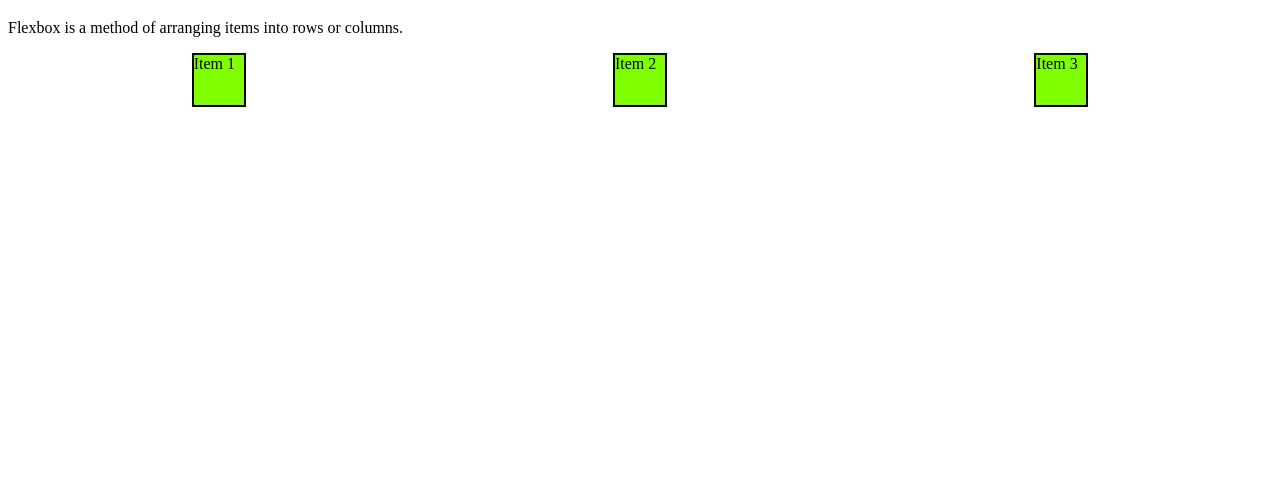
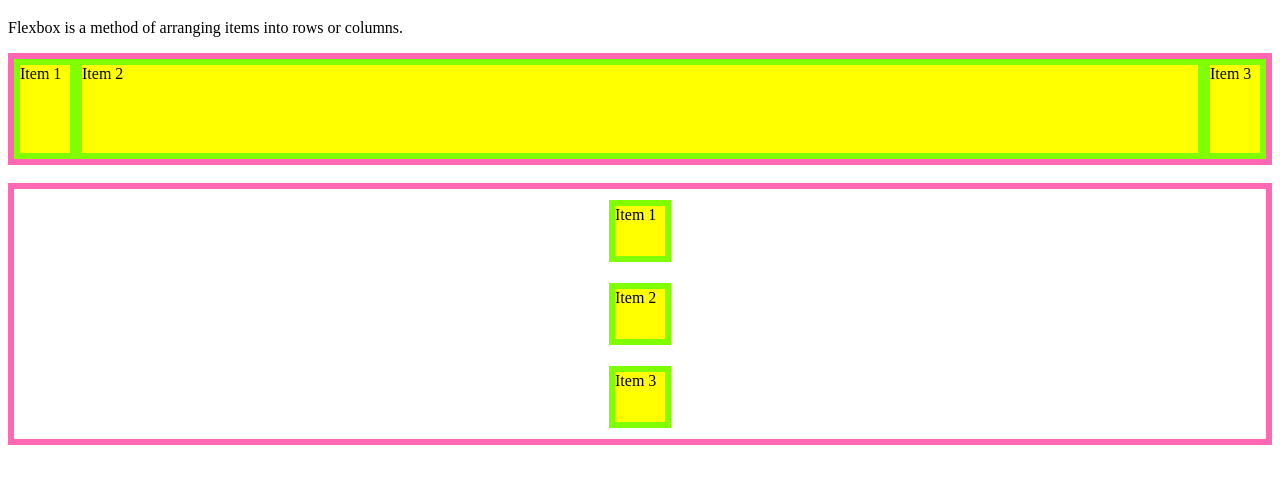
Before and after one commit to zainac2028/CS1-Unit-2-Notes-Flex, a plain HTML site: page index.html in a window 1280 px wide. Shown: the part 61-544 px from the top of the page. Drawn offline with Linux system fonts and the light colour scheme.

Commit message:
column flex containers

```diff
--- a/index.html
+++ b/index.html
@@ -14,6 +14,14 @@
 
   <div class="flex-container">
     <div class="flex-item">Item 1</div>
+    <div class="flex-item" id="special">Item 2</div>
+    <div class="flex-item">Item 3</div>
+  </div>
+
+<br>
+
+  <div class="flex-container-col">
+    <div class="flex-item">Item 1</div>
     <div class="flex-item">Item 2</div>
     <div class="flex-item">Item 3</div>
   </div>
--- a/style.css
+++ b/style.css
@@ -1,8 +1,8 @@
 .flex-item{
-    width: 50px;
-    height: 50px;
-    background: chartreuse;
-    border: 2px solid black;
+    min-width: 50px;
+    min-height: 50px;
+    background: yellow;
+    border: 6px solid chartreuse;
 }
 
 /* Turn the OUTER div into a FLEXIBLE BOX which can control the LAYOUT of its INNER items */
@@ -10,4 +10,25 @@
 .flex-container {
     display: flex;
     justify-content:space-around;
+    align-items:stretch;
+
+    border:6px solid hotpink;
+    height: 100px;
 }
+
+/* If you set the direction to COLUMN instead, the MAIN AXIS and the CROSS AXIS switch */
+
+
+.flex-container-col{
+    display: flex;
+    flex-direction: column;
+    justify-content: space-around;
+    align-items: center;
+
+    border: 6px solid hotpink;
+    height: 250px
+}
+
+#special{
+    flex-grow: 15;
+}
```
